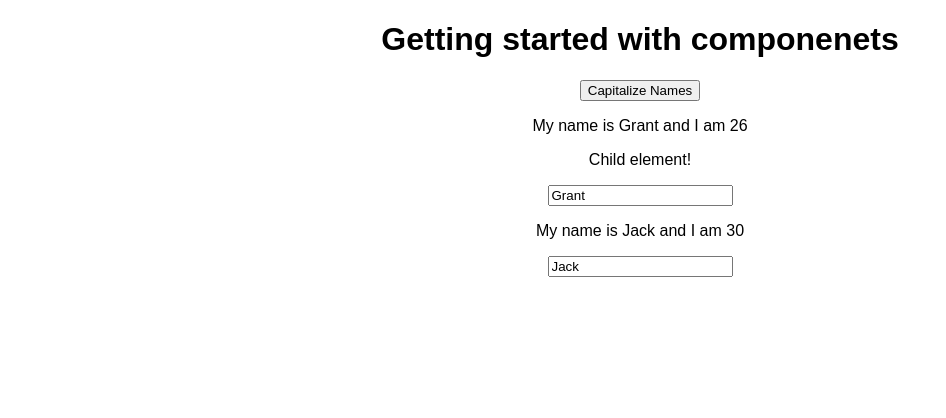
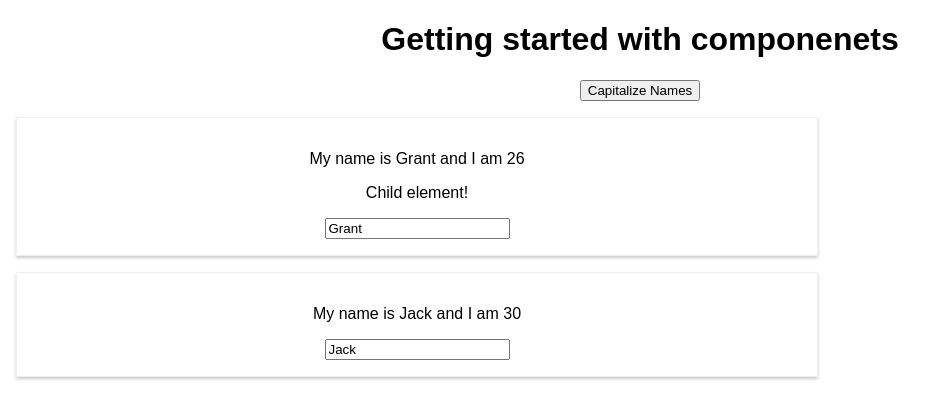
Before and after one commit to grantdwoods/react-udemy, a React (Create React App) app: page / in a window 1280 px wide. Shown: the top 418 px of the page, without its empty margins (0-946 px from the left). Built offline with nearby package versions, Linux system fonts and the light colour scheme.

Commit message:
CSS with webpack

```diff
--- a/src/App.js
+++ b/src/App.js
@@ -38,17 +38,20 @@
       <div className="App">
         <h1>Getting started with componenets</h1>
         <button onClick={() => this.onCapitalizeClick('GRANT')}>Capitalize Names</button>
+
         <Person
           name={this.state.persons[0].name}
           age={this.state.persons[0].age}
           click={this.onCapitalizeClick.bind(this, 'Grant')}>
             <p>Child element!</p>
         </Person>
+
         <Person
         name={this.state.persons[1].name}
         age={this.state.persons[1].age}
         changed={this.onNameChange}>
         </Person>
+
       </div>
     );
   }
--- /dev/null
+++ b/src/Person/Person.css
@@ -0,0 +1,8 @@
+.Person{
+    width: 60%;
+    margin: 16px;
+    border: 1px solid #eee;
+    box-shadow: 0 2px 3px #ccc;
+    padding: 16px;
+    text-align: center;
+}
--- a/src/Person/Person.js
+++ b/src/Person/Person.js
@@ -1,8 +1,9 @@
 import React from 'react';
+import './Person.css';
 
 const person = (props) => {
     return(
-        <div>
+        <div className='Person'>
             <p onClick={props.click}>My name is {props.name} and I am {props.age}</p>
             <p>{props.children}</p>
             <input type="text" onChange={props.changed} value={props.name} />
```
